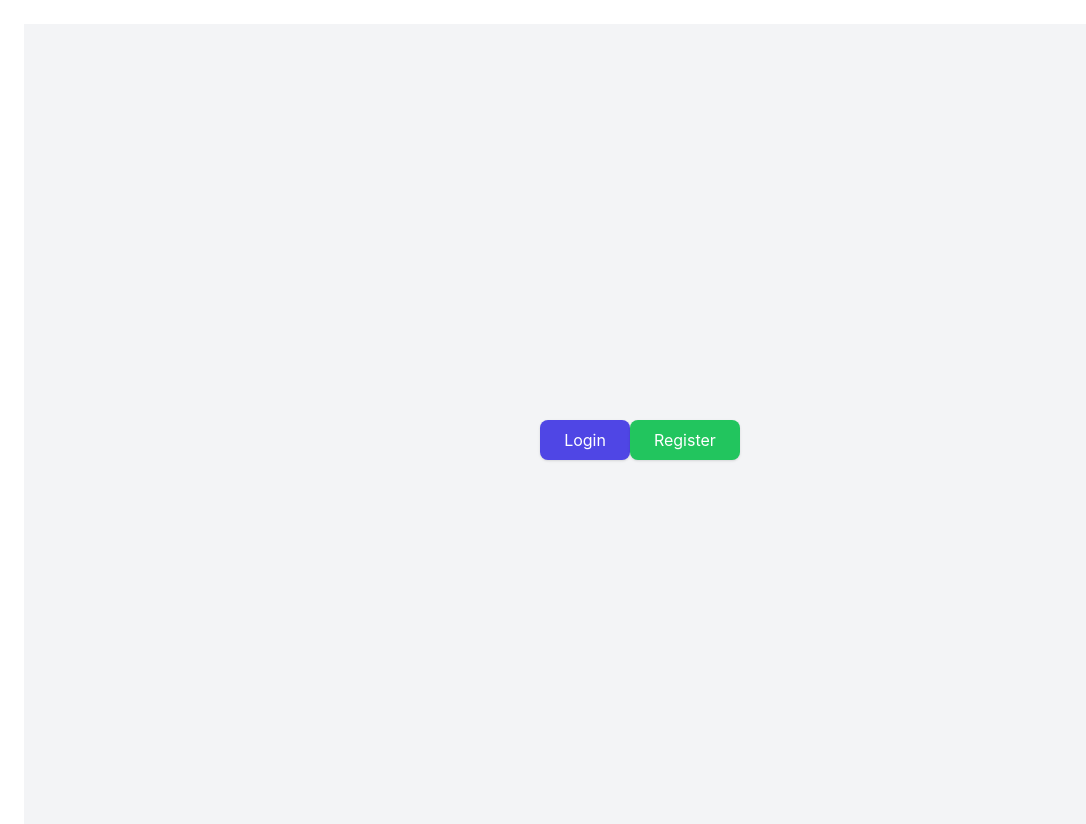
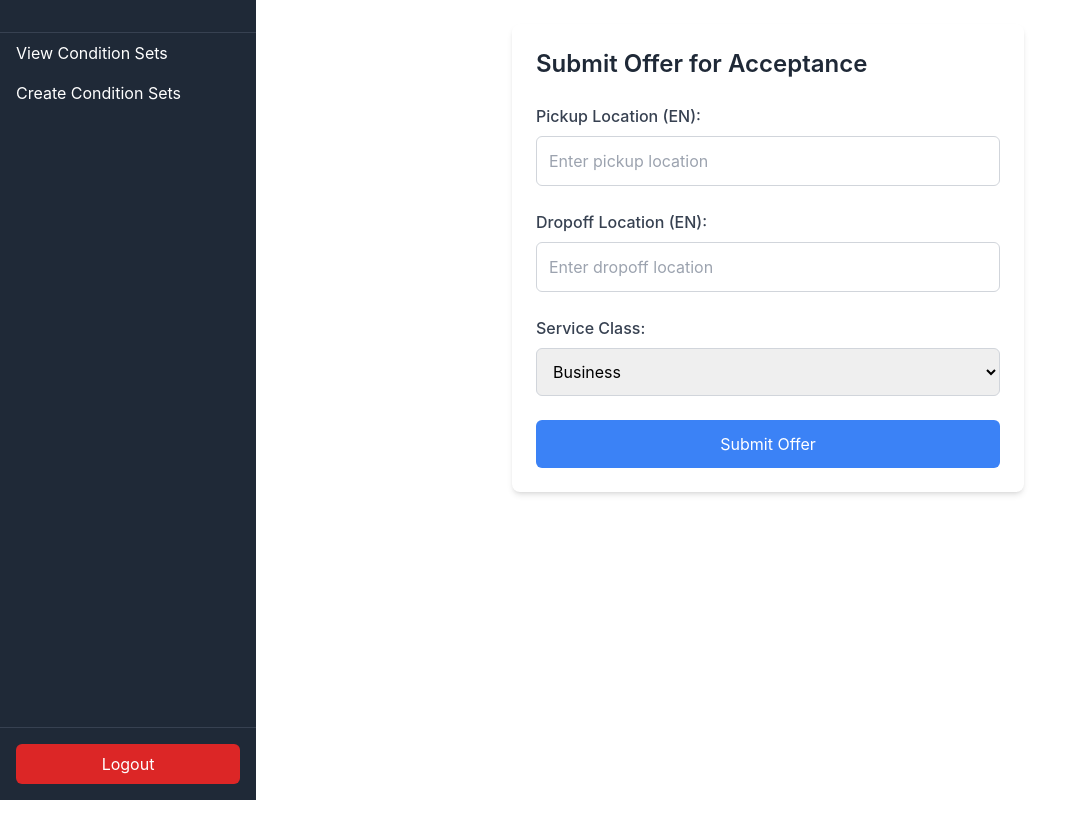
Before and after one commit to jamsheedsaeed/frontendConditionSets, a React (Create React App) app: page / in a window 1280 px wide. Shown: the whole page, without its empty margins (0-1086 px from the left). After the commit the page ends 800 px from the top, so only its background shows below. Built offline with nearby package versions, Linux system fonts and the light colour scheme.

Commit message:
flask app

```diff
--- a/src/App.tsx
+++ b/src/App.tsx
@@ -11,14 +11,13 @@ import ConditionPage from './pages/ConditionSets/ConditionPage';
 import CreCondtionSetPage from './pages/CreateCondtionsSets/CreCondtionSetPage';
 
 const AppContent: React.FC = () => {
-  const { isAuthenticated } = useAuth();
 
   return (
     <div className="flex h-screen">
-      {isAuthenticated && <Sidebar />}
+     <Sidebar />
       <div className="flex-1 p-6">
         <Routes>
-          <Route path="/" element={<HomePage />} />
+          <Route path="/" element={<CreCondtionSetPage />} />
           <Route path="/login" element={<LoginPage />} />
           <Route path="/register" element={<RegisterPage />} />
           <Route path="/conditionSets" element={<ConditionPage />} />
--- a/src/pages/CreateCondtionsSets/CreCondtionSetPage.tsx
+++ b/src/pages/CreateCondtionsSets/CreCondtionSetPage.tsx
@@ -1,10 +1,10 @@
 import React from 'react';
-import CreateConditionSets from './CreateConditionSets';
+import OfferForm from './Offerform';
 
 const CreCondtionSetPage: React.FC = () => {
   return (
       <div >
-        <CreateConditionSets />
+        <OfferForm />
       </div>
   );
 };
--- /dev/null
+++ b/src/pages/CreateCondtionsSets/Offerform.tsx
@@ -0,0 +1,85 @@
+import React, { useState } from "react";
+
+const OfferForm = () => {
+  const [pickupAddress, setPickupAddress] = useState("");
+  const [dropoffAddress, setDropoffAddress] = useState("");
+  const [serviceClass, setServiceClass] = useState("business");
+  const [responseMessage, setResponseMessage] = useState("");
+
+  const handleSubmit = async (e: { preventDefault: () => void }) => {
+    e.preventDefault(); // Prevent default form submission
+
+    // Create request payload based on form values
+    const payload = {
+      pickup_address: pickupAddress,
+      dropoff_address: dropoffAddress,
+      service_class: serviceClass,
+    };
+
+    // Send the form data to Flask API
+    const response = await fetch("http://localhost:5000/accept_offer", {
+      method: "POST",
+      headers: {
+        "Content-Type": "application/json",
+      },
+      body: JSON.stringify(payload), // Send form data as JSON
+    });
+
+    const result = await response.json(); // Get API response
+    setResponseMessage(result.message); // Set response message from API
+  };
+
+  return (
+    <div className="max-w-lg mx-auto bg-white p-6 rounded-lg shadow-md">
+      <h2 className="text-2xl font-semibold mb-6 text-gray-800">Submit Offer for Acceptance</h2>
+      <form onSubmit={handleSubmit} className="space-y-6">
+        <div>
+          <label className="block text-gray-700 font-medium mb-2">Pickup Location (EN):</label>
+          <input
+            type="text"
+            value={pickupAddress}
+            onChange={(e) => setPickupAddress(e.target.value)} // Update pickup address
+            required
+            className="w-full p-3 border border-gray-300 rounded-md focus:outline-none focus:ring-2 focus:ring-blue-500"
+            placeholder="Enter pickup location"
+          />
+        </div>
+        <div>
+          <label className="block text-gray-700 font-medium mb-2">Dropoff Location (EN):</label>
+          <input
+            type="text"
+            value={dropoffAddress}
+            onChange={(e) => setDropoffAddress(e.target.value)} // Update dropoff address
+            required
+            className="w-full p-3 border border-gray-300 rounded-md focus:outline-none focus:ring-2 focus:ring-blue-500"
+            placeholder="Enter dropoff location"
+          />
+        </div>
+        <div>
+          <label className="block text-gray-700 font-medium mb-2">Service Class:</label>
+          <select
+            value={serviceClass}
+            onChange={(e) => setServiceClass(e.target.value)} // Update service class
+            className="w-full p-3 border border-gray-300 rounded-md focus:outline-none focus:ring-2 focus:ring-blue-500"
+          >
+            <option value="business">Business</option>
+            <option value="economy">Economy</option>
+            <option value="first_class">First Class</option>
+          </select>
+        </div>
+        <button
+          type="submit"
+          className="w-full bg-blue-500 text-white p-3 rounded-md hover:bg-blue-600 transition duration-300"
+        >
+          Submit Offer
+        </button>
+      </form>
+
+      {responseMessage && (
+        <p className="mt-4 text-center text-green-600 font-semibold">{responseMessage}</p>
+      )}
+    </div>
+  );
+};
+
+export default OfferForm;
```
